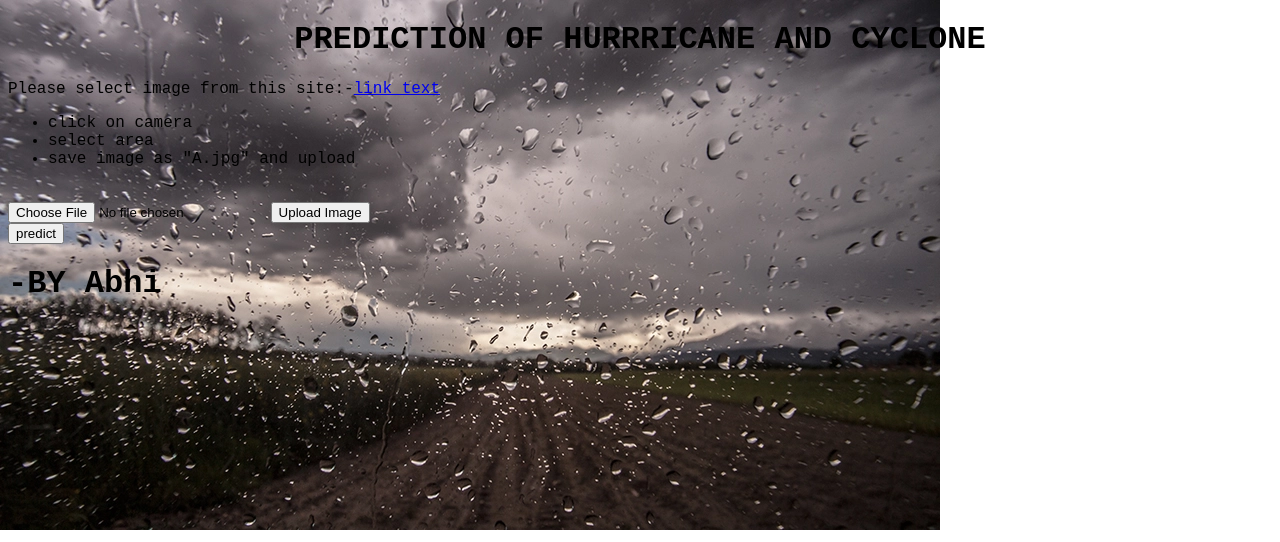
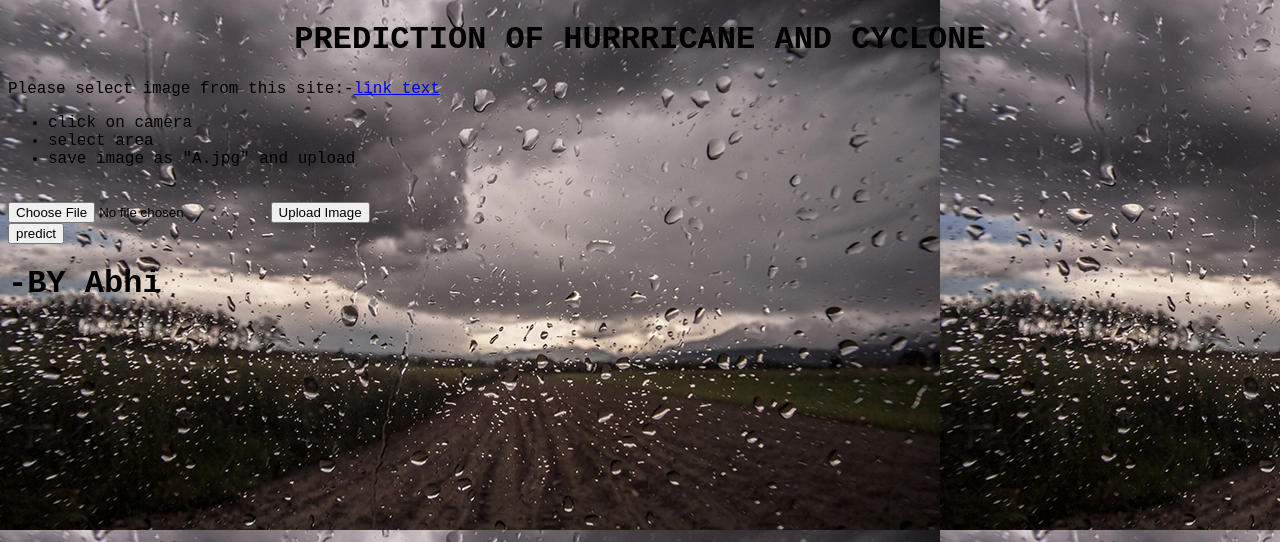
Before and after one commit to abhist20/Storm-detection-system-using-satellite-imagery-and-CNN, a PHP site: page / in a window 1280 px wide. Shown: the top 542 px of the page. Run offline with PHP 8.4, Linux system fonts and the light colour scheme.

Commit message:
Update style.css

```diff
--- a/style.css
+++ b/style.css
@@ -3,9 +3,5 @@
 
 body {
   font-family: "Courier New", Helvetica, sans-serif;
-
-    background-image: url(weather.jpg);
-    background-repeat: no-repeat;
-    background-size: auto;
-
-}
+  background-image: url(weather.jpg);
+  }
```
